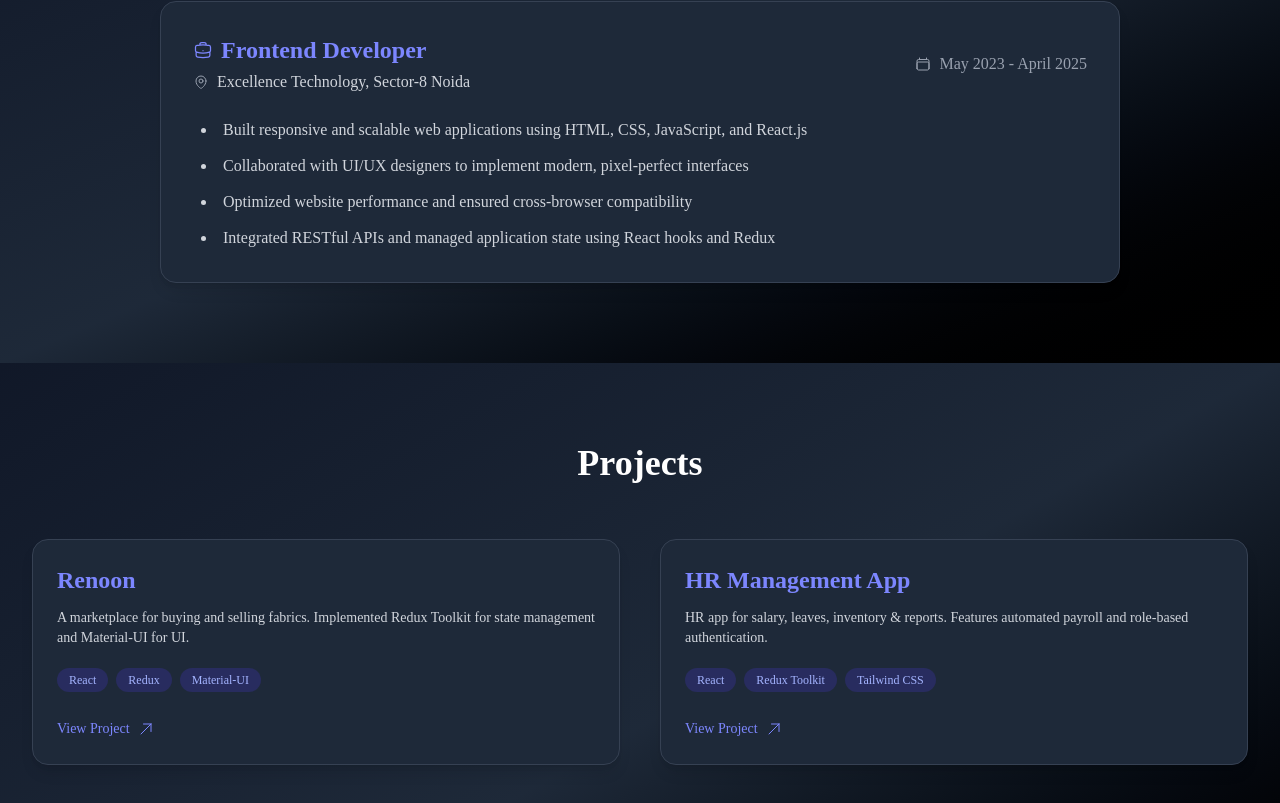
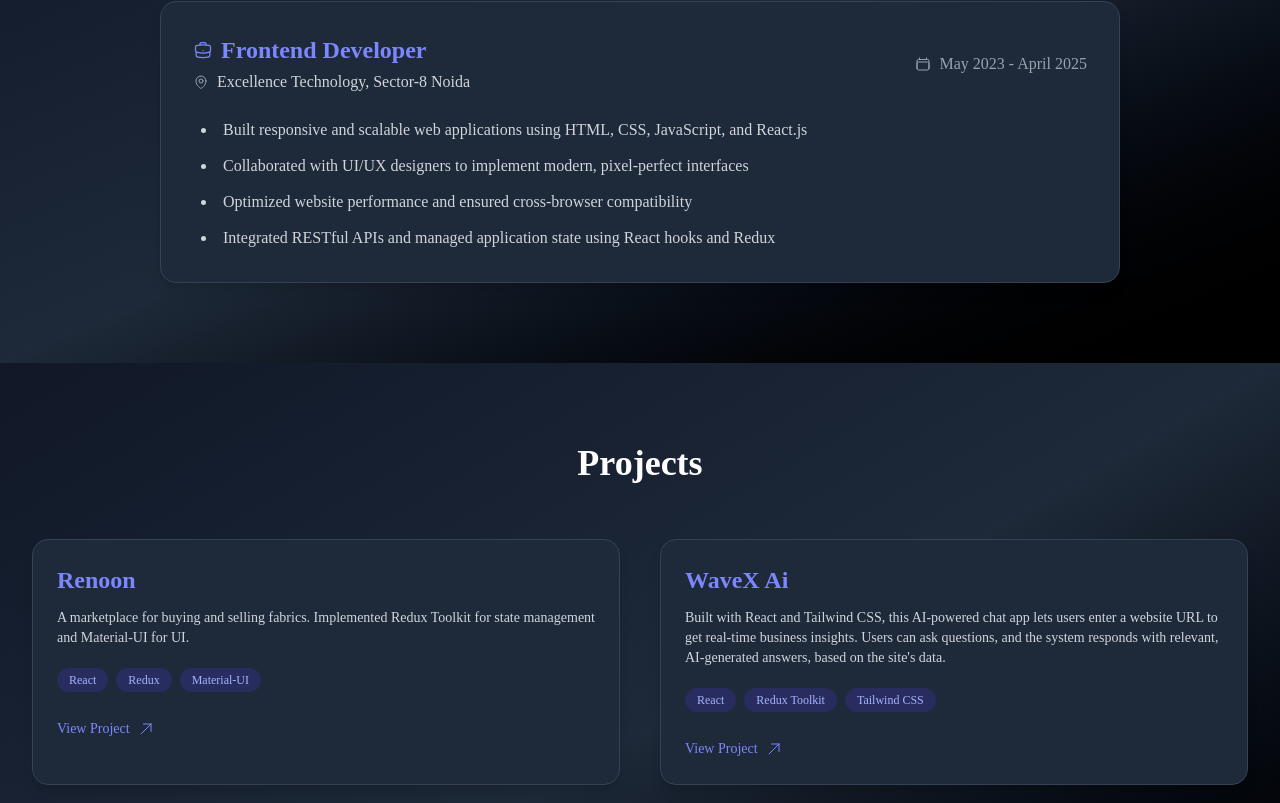
Before and after one commit to arjit-kumar-codes/arjit_portfolio, a React (Vite) app: page / in a window 1280 px wide. Shown: the part 1603-2406 px from the top of the page. Built offline with nearby package versions, Linux system fonts and the light colour scheme.

Commit message:
added project'

```diff
--- a/src/components/Hero.jsx
+++ b/src/components/Hero.jsx
@@ -16,7 +16,7 @@ const Hero = () => {
             Front-end Developer
           </h2>
           <p className="text-base sm:text-lg text-gray-300 max-w-2xl mx-auto mb-10">
-            Passionate Software Developer with 2+ years of experience crafting interactive, scalable web apps using <span className="text-indigo-400 font-semibold">JavaScript</span>, <span className="text-indigo-400 font-semibold">React.js</span>, <span className="text-indigo-400 font-semibold">Next.js</span>, and <span className="text-indigo-400 font-semibold">TypeScript</span>.
+            Passionate Software Developer with 2 years of experience crafting interactive, scalable web apps using <span className="text-indigo-400 font-semibold">JavaScript</span>, <span className="text-indigo-400 font-semibold">React.js</span>, <span className="text-indigo-400 font-semibold">Next.js</span>, and <span className="text-indigo-400 font-semibold">TypeScript</span>.
           </p>
 
           <div className="flex justify-center gap-4 flex-wrap">
--- a/src/components/Projects.jsx
+++ b/src/components/Projects.jsx
@@ -9,9 +9,9 @@ const projects = [
     tech: ["React", "Redux", "Material-UI"]
   },
   {
-    title: "HR Management App",
-    description: "HR app for salary, leaves, inventory & reports. Features automated payroll and role-based authentication.",
-    link: "https://staginghr.excellencetechnologies.in/#/app/overview",
+    title: " WaveX Ai",
+    description: "Built with React and Tailwind CSS, this AI-powered chat app lets users enter a website URL to get real-time business insights. Users can ask questions, and the system responds with relevant, AI-generated answers, based on the site's data.",
+    link: "https://www.wavexai.io/",
     tech: ["React", "Redux Toolkit", "Tailwind CSS"]
   },
   {
```
